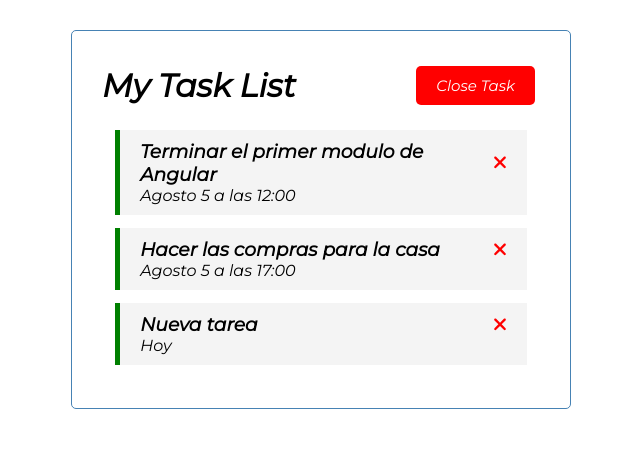
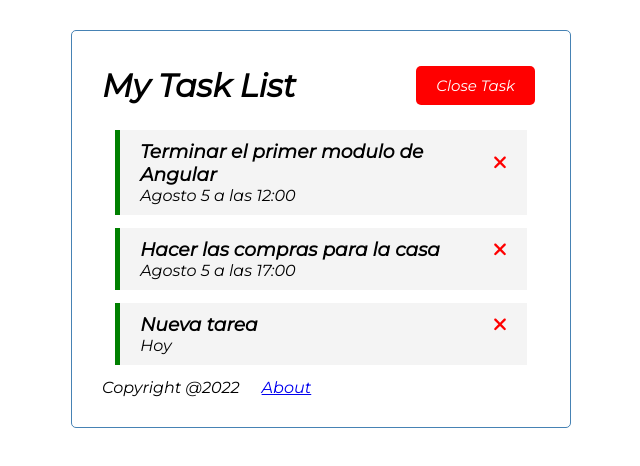
Before and after one commit to LERV1993/TaskList-Angular, an Angular app: page / in a window 1280 px wide. Shown: the top 466 px of the page, without its empty margins (319-959 px from the left). Built offline with nearby package versions, Linux system fonts and the light colour scheme; data requests are answered from the project's data file.

Commit message:
Se agrego footer y algunos arreglos en hojas de estilo para éste y about

```diff
--- a/src/app/app.component.html
+++ b/src/app/app.component.html
@@ -1,4 +1,5 @@
 <div class="container">
     <app-header></app-header>
     <router-outlet></router-outlet>
+    <app-footer></app-footer>
 </div>
--- a/src/app/app.module.ts
+++ b/src/app/app.module.ts
@@ -12,6 +12,7 @@
 import { TasksItemComponent } from './components/tasks-item/tasks-item.component';
 import { AddTaskComponent } from './components/add-task/add-task.component';
 import { AboutComponent } from './components/about/about.component';
+import { FooterComponent } from './components/footer/footer.component';
 
 const appRoutes:Routes = [
   {path : '',component : TasksComponent},
@@ -26,7 +27,8 @@
     TasksComponent,
     TasksItemComponent,
     AddTaskComponent,
-    AboutComponent
+    AboutComponent,
+    FooterComponent
   ],
   imports: [
     BrowserModule,
--- a/src/app/components/about/about.component.css
+++ b/src/app/components/about/about.component.css
@@ -0,0 +1,3 @@
+div{
+    margin-bottom: 10%;
+}
--- /dev/null
+++ b/src/app/components/footer/footer.component.css
@@ -0,0 +1,7 @@
+footer{
+    display: flex;
+    width: auto;
+}
+a{
+    margin-left: 5%;
+}
--- /dev/null
+++ b/src/app/components/footer/footer.component.html
@@ -0,0 +1,4 @@
+<footer>
+    <p>Copyright @2022</p>
+    <a routerLink="/about">About</a>
+</footer>
--- /dev/null
+++ b/src/app/components/footer/footer.component.ts
@@ -0,0 +1,15 @@
+import { Component, OnInit } from '@angular/core';
+
+@Component({
+  selector: 'app-footer',
+  templateUrl: './footer.component.html',
+  styleUrls: ['./footer.component.css']
+})
+export class FooterComponent implements OnInit {
+
+  constructor() { }
+
+  ngOnInit(): void {
+  }
+
+}
```
